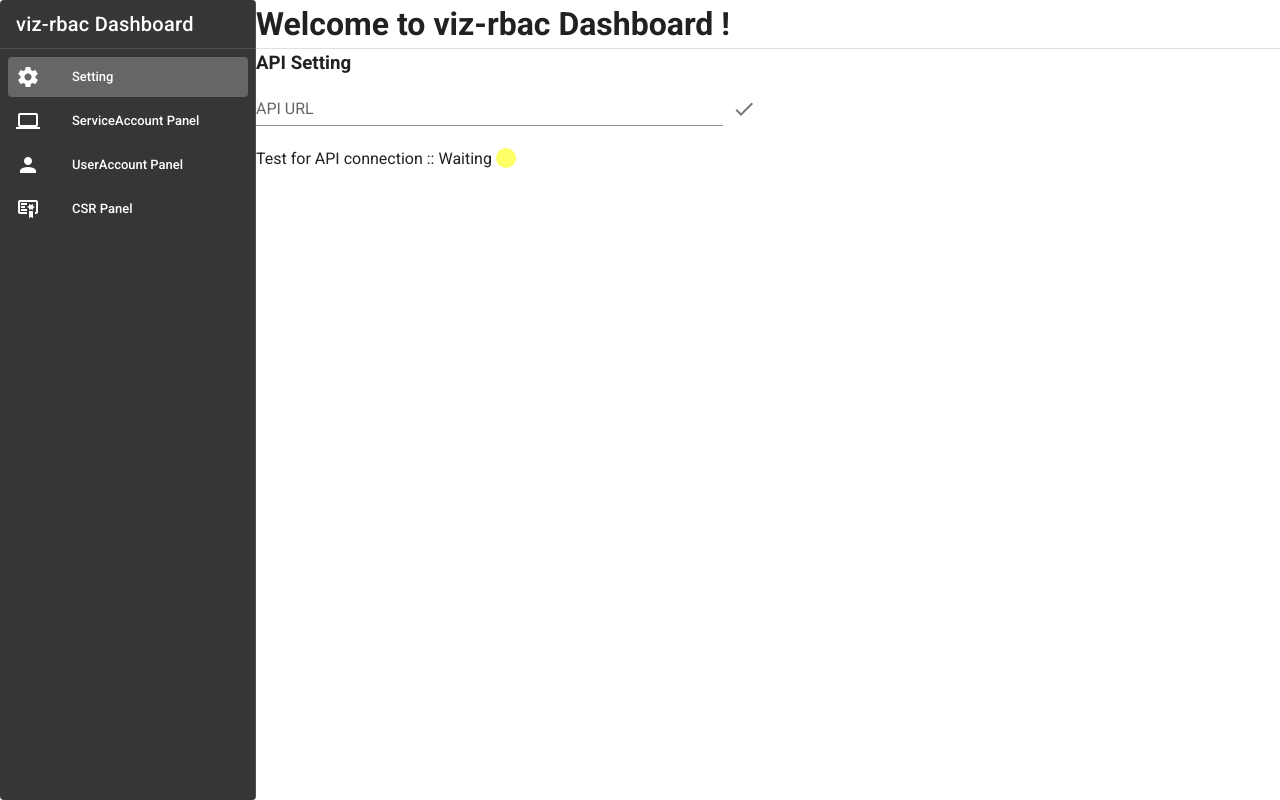
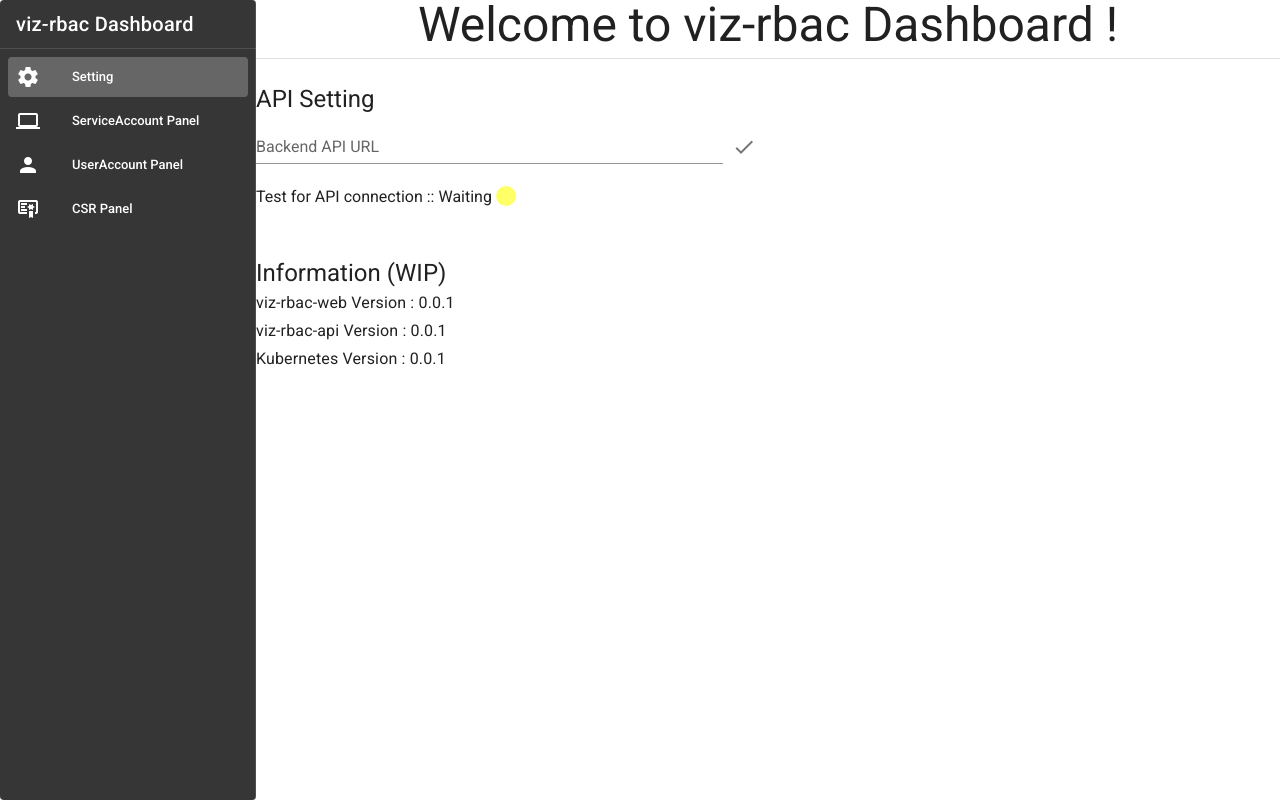
Before and after one commit to freckie/viz-rbac, a Vue app in the folder web/: page /setting in a window 1280 px wide. Built offline with nearby package versions, Linux system fonts and the light colour scheme.

Commit message:
Update: improved visibility of Setting panel

```diff
--- a/web/src/components/Setting.vue
+++ b/web/src/components/Setting.vue
@@ -1,11 +1,12 @@
 <template>
   <div>
-    <h1>{{ msg }}</h1>
+    <div class="text-h3 text-center" v-text="msg"></div>
 
-    <v-divider></v-divider>
+    <v-divider class="setting-divider"></v-divider>
 
-    <div id="setting">
-      <h3>API Setting</h3>
+    <!-- API Setting -->
+    <div class="setting-subpanel">
+      <div class="text-h5">API Setting</div>
       <v-row>
 
         <v-col cols="6">
@@ -14,7 +15,7 @@
             append-outer-icon="mdi-check"
             clear-icon="mdi-close-circle"
             clearable
-            label="API URL"
+            label="Backend API URL"
             type="text"
             hint="e.g. http://example.com:30000"
             @click:append-outer="setApiUrl"
@@ -28,6 +29,18 @@
       >
         Test for API connection :: {{ testResult.msg }}
       </v-badge>
+    </div>
+
+    <!-- viz-rbac Information -->
+    <div class="setting-subpanel">
+      <div class="text-h5">Information (WIP)</div>
+      <div
+        v-for="version in information.versions"
+        :key="version[0]"
+        class="text-subtitle-1 information-item"
+      >
+        {{ version[0] }} Version : {{ version[1] }}
+      </div>
     </div>
   </div>
 </template>
@@ -44,6 +57,13 @@ export default {
       testResult: {
         msg: 'Waiting',
         color: '#ffff66'
+      },
+      information: {
+        versions: [
+          ['viz-rbac-web', '0.0.1'],
+          ['viz-rbac-api', '0.0.1'],
+          ['Kubernetes', '0.0.1']
+        ]
       }
     }
   },
@@ -83,8 +103,14 @@ export default {
 }
 </script>
 
-<style scoped>
-a {
-  color: #42b983;
+<style lang="scss" scoped>
+.setting-divider {
+  margin-top: 0.5rem;
+  margin-bottom: 1.5rem;
+}
+
+.setting-subpanel {
+  margin-top: 1.5rem;
+  margin-bottom: 3rem;
 }
 </style>
```
